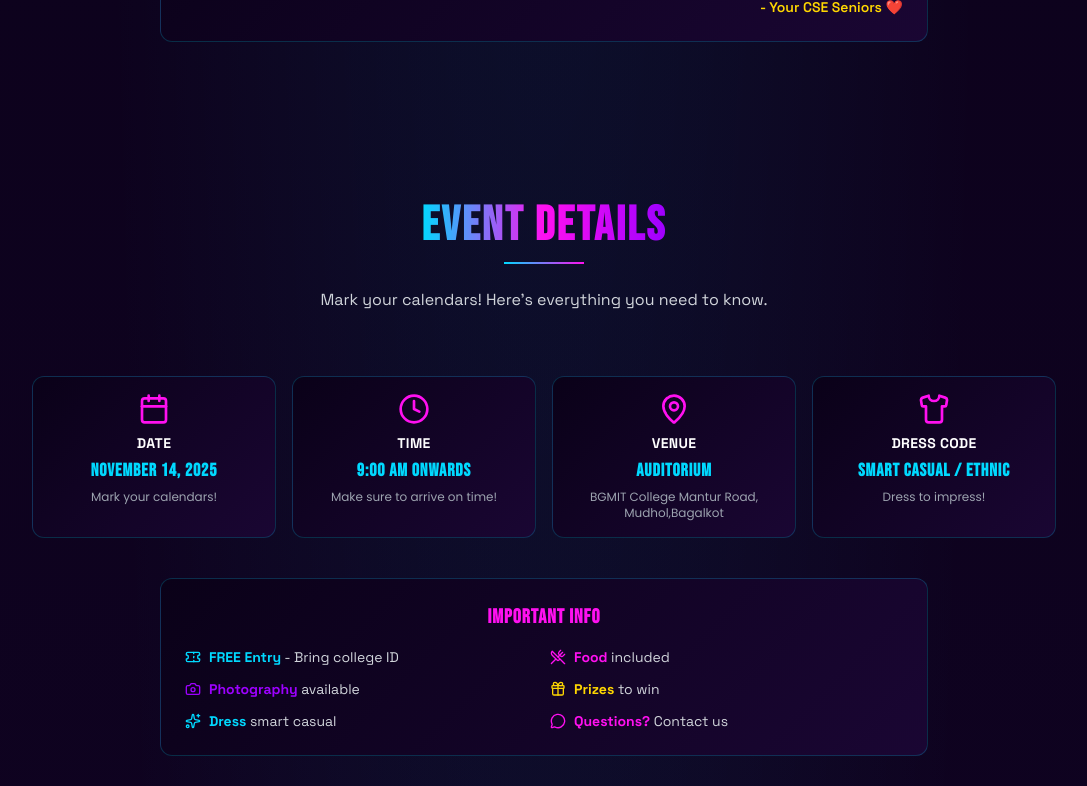
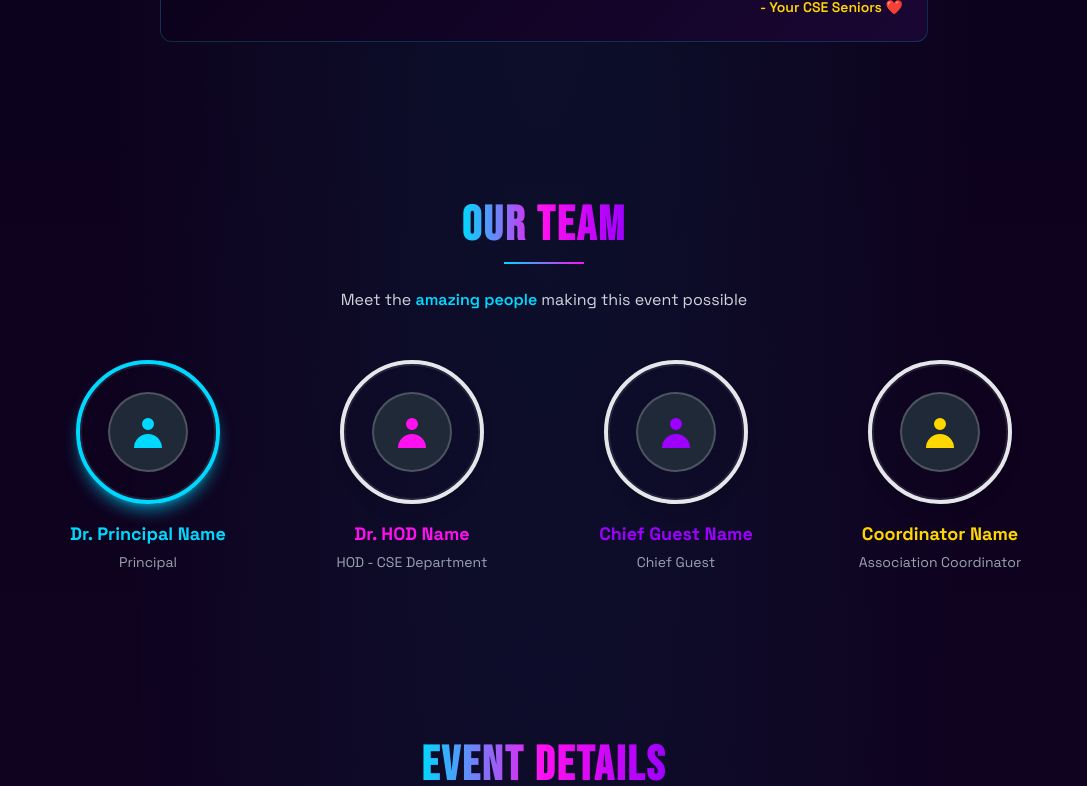
Before and after one commit to ItsVikasA/Freshers, a Next.js app: page / in a window 1280 px wide. Shown: the part 1420-2206 px from the top of the page, without its empty margins (96-1183 px from the left). Built offline with nearby package versions, Linux system fonts and the light colour scheme.

Commit message:
Reorder: Move Team section after About, before EventDetails

```diff
--- a/src/app/page.tsx
+++ b/src/app/page.tsx
@@ -19,9 +19,9 @@ export default function Home() {
       <Navbar />
       <Hero />
       <About />
+      <Team />
       <EventDetails />
       <Timeline />
-      <Team />
       <Highlights />
       <Gallery />
       <Contact />
```
